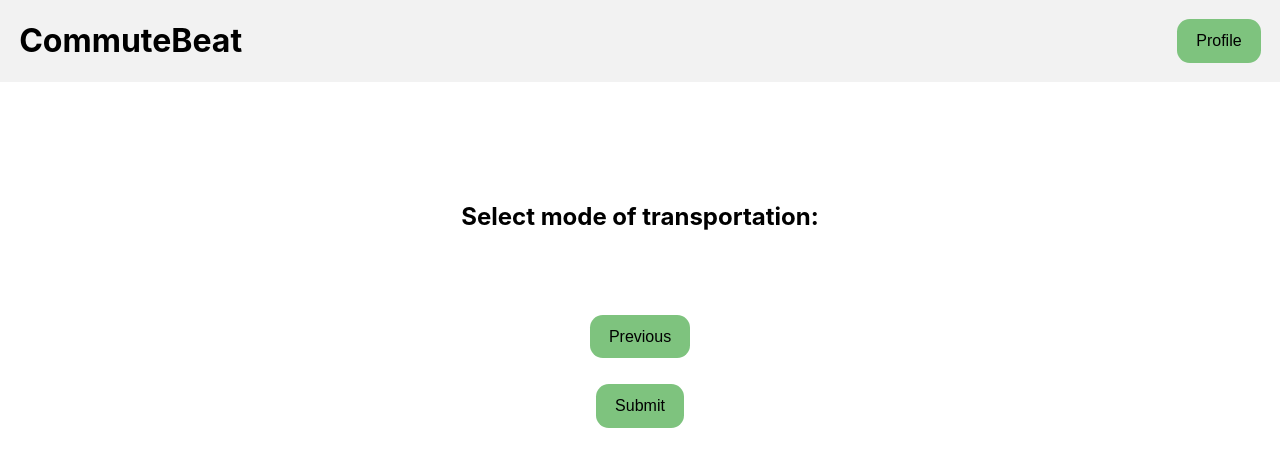
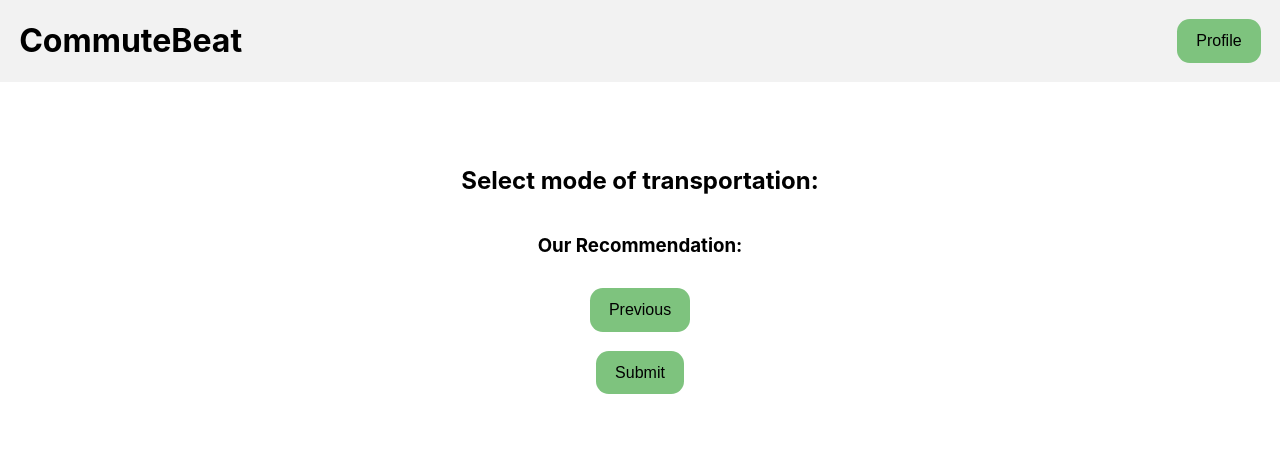
Before and after one commit to celinec1/CS411-Project, a React (Create React App) app in the folder cs411/: page / in a window 1280 px wide. Both pictures are taken after typing "Sample", "Sample" into the empty fields and a click on the button "Submit". Shown: the top 466 px of the page. Built offline with nearby package versions, Linux system fonts and the light colour scheme; no server answers.

Commit message:
displayed recommended

```diff
--- a/cs411/src/WebPage.css
+++ b/cs411/src/WebPage.css
@@ -73,7 +73,7 @@
   flex-direction: column;
   align-items: center;
   justify-content: center;
-  margin-top: 100px;
+  margin-top: 5vw;
   text-align: center;
 }
 
@@ -111,7 +111,7 @@
 }
 
 .transportation-selection h2 {
-  margin-bottom: 20px;
+  margin-bottom: 2v2;
 }
 
 .transportation-buttons button.selected {
@@ -133,7 +133,7 @@
   border-radius: 1vw;
   padding: 1vw 1.5vw;
   font-size: 16px;
-  margin-top: 2vw;
+  margin-top: 1.5vw;
 }
 
 .button-group .previous-button {
@@ -144,7 +144,7 @@
   border-radius: 1vw;
   padding: 1vw 1.5vw;
   font-size: 16px;
-  margin-top: 2vw;
+  margin-top: -2vw;
 }
 
 .button-group .previous-button:hover {
--- a/cs411/src/WebPage.js
+++ b/cs411/src/WebPage.js
@@ -170,6 +170,11 @@ const WebPage = () => {
           </div>
         )}
 
+        <div className="recommended">
+        <h3>Our Recommendation:</h3>
+            <p>{recommended}</p>
+          </div>
+
           <div className="button-group">
             <button className="previous-button" onClick={handlePrevious}>
               Previous
```
